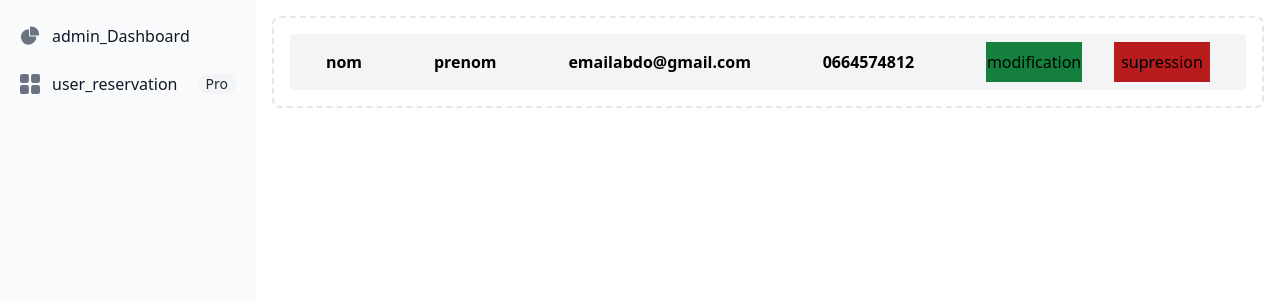
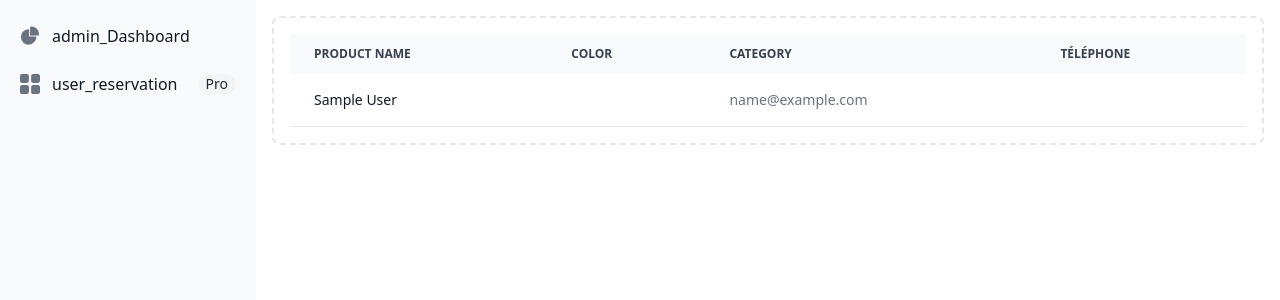
Before and after one commit to Abderrahman-Ahouari/gestion-de-salle-de-sport, a PHP site: page /controle.php in a window 1280 px wide. Shown: the top 300 px of the page. Run offline with PHP 8.4, Linux system fonts and the light colour scheme; tables that the repository leaves empty or names only in its code hold one stand-in row (values such as "Sample post"); data that the repository does not hold is empty; some libraries are stand-ins or nearby versions.

Commit message:
i did the add and read fn

```diff
--- a/controle.php
+++ b/controle.php
@@ -1,5 +1,10 @@
 <?php
-include 'connection.php'
+include 'connection.php';
+
+
+$fetch = "SELECT * FROM members";
+$stmt = mysqli_query($connection,$fetch);
+
 ?>
 
 
@@ -47,15 +52,51 @@ include 'connection.php'
 
  <div class="p-4 sm:ml-64">
     <div class="p-4 border-2 border-gray-200 border-dashed rounded-lg dark:border-gray-700 flex flex-col gap-4">
-      <div class="w-12/12 bg-gray-100 h-14 flex flex_row justify-around">
-      <h1 class="self-center font-black">nom</h1>
-      <h1 class="self-center font-black">prenom</h1>
-      <h1 class="self-center font-black">emailabdo@gmail.com</h1>
-      <h1 class="self-center font-black">0664574812</h1>
-      <div class="flex flex-row gap-8">
-         <button class="w-24 h-10 bg-green-700 self-center">modification</button>
-         <button class="w-24 h-10 bg-red-700 self-center">supression</button>
-      </div>
+
+
+
+    <div class="relative overflow-x-auto">
+    <table class="w-full text-sm text-left rtl:text-right text-gray-500 dark:text-gray-400">
+        <thead class="text-xs text-gray-700 uppercase bg-gray-50 dark:bg-gray-700 dark:text-gray-400">
+            <tr>
+                <th scope="col" class="px-6 py-3">
+                    Product name
+                </th>
+                <th scope="col" class="px-6 py-3">
+                    Color
+                </th>
+                <th scope="col" class="px-6 py-3">
+                    Category
+                </th>
+                <th scope="col" class="px-6 py-3">
+                téléphone
+                </th>
+            </tr>
+        </thead>
+        <tbody>
+            <?php
+            while($row = mysqli_fetch_assoc($stmt)){
+
+
+            ?>
+            <tr class="bg-white border-b dark:bg-gray-800 dark:border-gray-700">
+                <th scope="row" class="px-6 py-4 font-medium text-gray-900 whitespace-nowrap dark:text-white">
+                    <?php echo $row['nom'];?>
+                </th>
+                <td class="px-6 py-4">
+                <?php echo $row['prénom'];?>
+                </td>
+                <td class="px-6 py-4">
+                <?php echo $row['email'];?>
+                </td>
+                <td class="px-6 py-4">
+                <?php echo $row['téléphone'];?>
+                </td>
+            </tr>
+           <?php     } ?>
+        </tbody>
+    </table>
+</div>
 
 
       </div>
```
